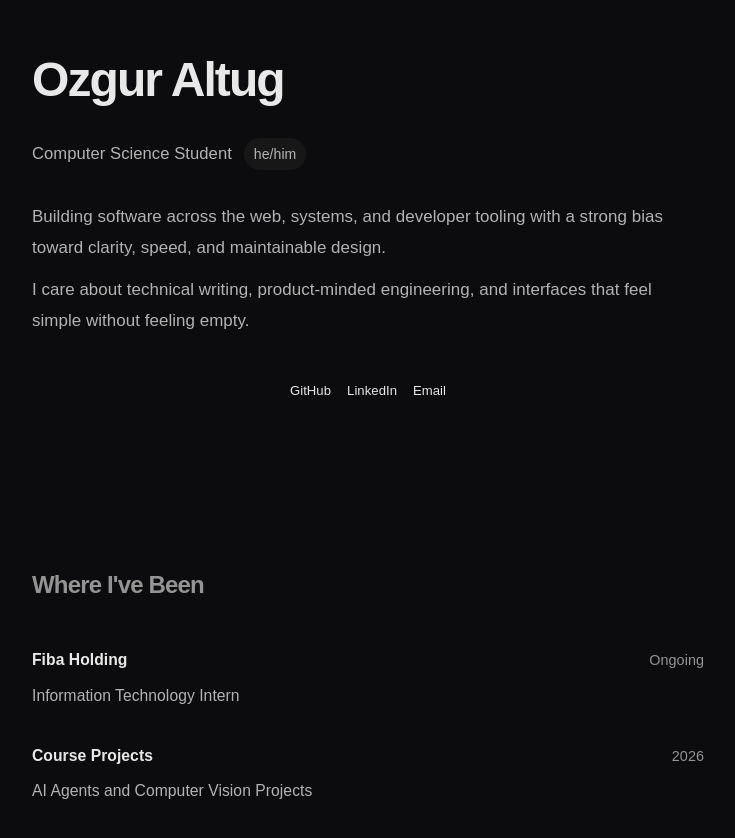
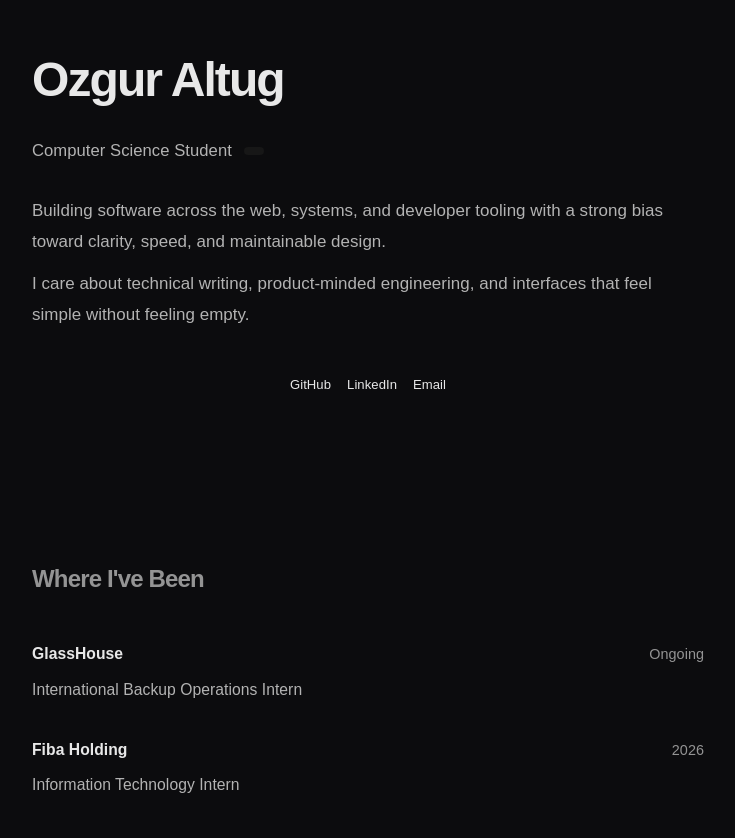
Before and after one commit to ozguragain/ozguraltug, a Next.js app: page / in a window 1280 px wide. Shown: the part 160-998 px from the top of the page, without its empty margins (272-1007 px from the left). Built offline with nearby package versions, Linux system fonts and the light colour scheme; a web font is replaced by a local one.

Commit message:
content: update experience section

```diff
--- a/src/app/projects/page.tsx
+++ b/src/app/projects/page.tsx
@@ -3,6 +3,7 @@ import type { Metadata } from "next";
 
 import { Container } from "@/components/layout/container";
 import { Section } from "@/components/layout/section";
+import { deserialize } from "v8";
 
 export const metadata: Metadata = {
   title: "Projects",
@@ -10,6 +11,13 @@ export const metadata: Metadata = {
 };
 
 const projects = [
+  {
+    title: "mdp",
+    description:
+      "A minimal, fast, and extensible Markdown parser written in Go.",
+    href: "https://github.com/ozguragain/mdp",
+    external: true,
+  },
   {
     title: "personal-site",
     description:
--- a/src/content/site/experience.ts
+++ b/src/content/site/experience.ts
@@ -6,13 +6,13 @@ export type ExperienceItem = {
 
 export const experienceItems: ExperienceItem[] = [
   {
-    organization: "Fiba Holding",
-    role: "Information Technology Intern",
+    organization: "GlassHouse",
+    role: "International Backup Operations Intern",
     period: "Ongoing"
   },
   {
-    organization: "Course Projects",
-    role: "AI Agents and Computer Vision Projects",
+    organization: "Fiba Holding",
+    role: "Information Technology Intern",
     period: "2026"
   }
 ];
--- a/src/content/site/profile.ts
+++ b/src/content/site/profile.ts
@@ -1,7 +1,6 @@
 export const profile = {
   name: "Ozgur Altug",
   role: "Computer Science Student",
-  pronouns: "he/him",
   summary:
     "Building software across the web, systems, and developer tooling with a strong bias toward clarity, speed, and maintainable design.",
   detail:
@@ -24,7 +23,7 @@ export const profile = {
     },
     {
       label: "Email",
-      href: "mailto:ozgraltg@gmail.com",
+      href: "mailto:reach@ozguraltug.dev",
       external: true
     }
   ]
```
